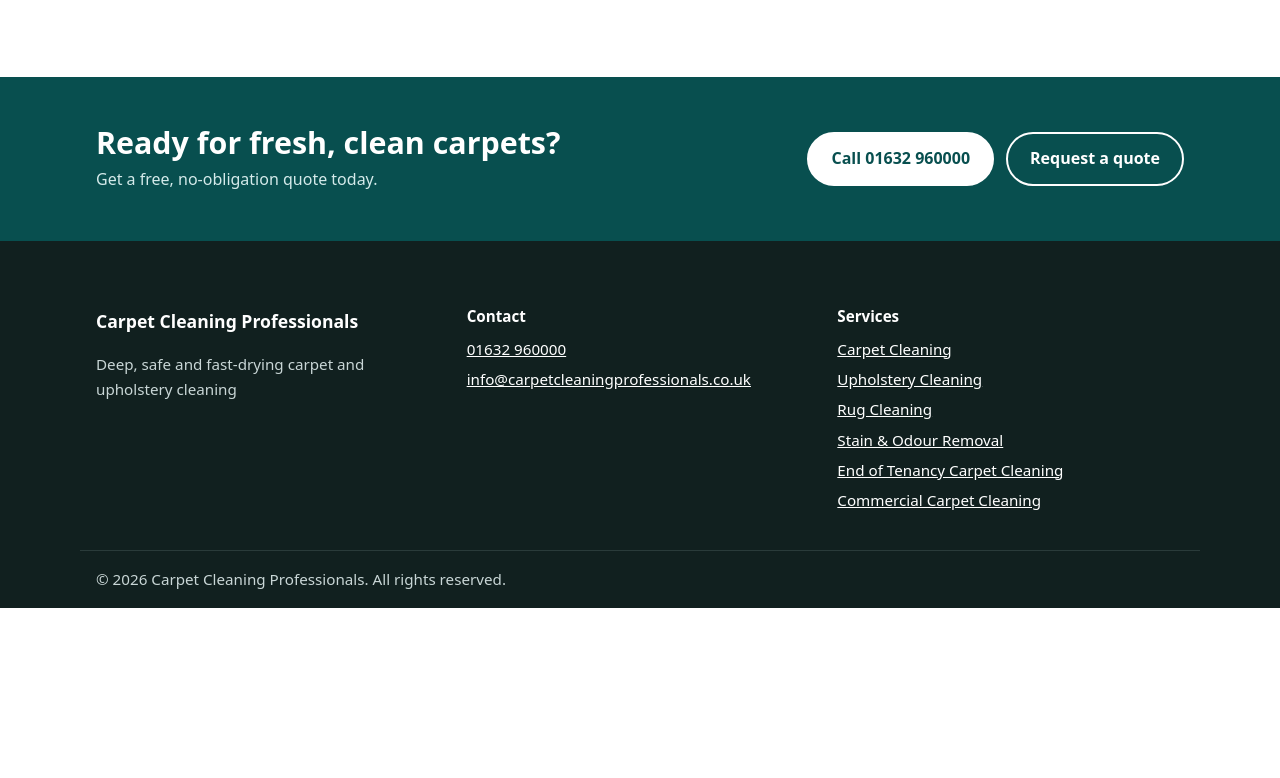
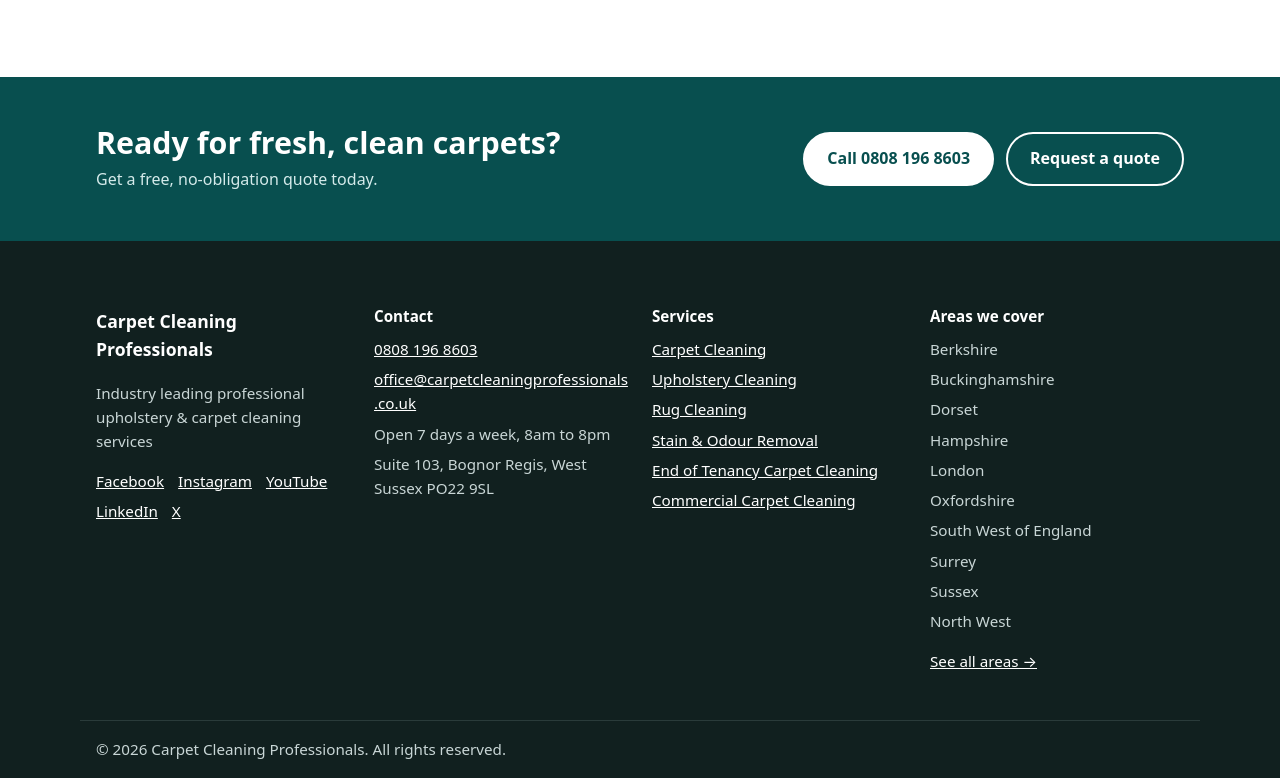
Before and after one commit to clean-aj/carpet-cleaning-professionals, an Eleventy site: page src/content/pages/blog.md in a window 1280 px wide. Shown: the part 695-1473 px from the top of the page. Before the commit the page ends 1303 px from the top, so only its background shows below. Built offline with nearby package versions, Linux system fonts and the light colour scheme; Eleventy itself is replaced by a stand-in of ours; files that its build step writes are made by us from their sources.

Commit message:
Add real business details, service areas, opening hours, logo and social links
Co-Authored-By: Claude Opus 5.5 <noreply@anthropic.com>
Claude-Session: https://claude.ai/code/session_01HcsMWX8vXi4Tnpb6pxRqFQ

```diff
--- a/eleventy.config.js
+++ b/eleventy.config.js
@@ -42,6 +42,8 @@ export default function (eleventyConfig) {
     const businessId = absolute("/#business");
     const address = site.address || {};
     const sameAs = Object.values(site.social || {}).filter(Boolean);
+    const regions = (site.areasServed || []).map((a) => a.region).filter(Boolean);
+    const towns = [...new Set((site.areasServed || []).flatMap((a) => a.towns || []))];
 
     const business = {
       "@type": "LocalBusiness",
@@ -63,7 +65,7 @@ export default function (eleventyConfig) {
           addressCountry: "GB",
         },
       }),
-      ...(site.areasServed?.length && { areaServed: site.areasServed.map((name) => ({ "@type": "Place", name })) }),
+      ...(towns.length && { areaServed: towns.map((name) => ({ "@type": "City", name })) }),
       ...(site.openingHours && { openingHours: site.openingHours }),
       ...(sameAs.length && { sameAs }),
     };
@@ -90,7 +92,7 @@ export default function (eleventyConfig) {
         description,
         url,
         provider: { "@id": businessId },
-        ...(site.areasServed?.length && { areaServed: site.areasServed }),
+        ...(regions.length && { areaServed: regions.map((name) => ({ "@type": "AdministrativeArea", name })) }),
       });
     }
 
--- a/src/_data/site.json
+++ b/src/_data/site.json
@@ -1,32 +1,242 @@
 {
   "name": "Carpet Cleaning Professionals",
   "url": "https://carpetcleaningprofessionals.co.uk",
-  "tagline": "Deep, safe and fast-drying carpet and upholstery cleaning",
-  "defaultDescription": "Professional carpet, rug and upholstery cleaning for homes and businesses. Deep cleaning, stain and odour removal, fast drying times and fully insured technicians.",
-  "phone": "01632 960000",
-  "email": "info@carpetcleaningprofessionals.co.uk",
+  "tagline": "Industry leading professional upholstery & carpet cleaning services",
+  "defaultDescription": "Professional carpet & upholstery cleaning across London, Surrey, Sussex, Hampshire & the South. Open 7 days, 8am–8pm. Call 0808 196 8603 for a free quote.",
+  "phone": "0808 196 8603",
+  "email": "office@carpetcleaningprofessionals.co.uk",
   "address": {
-    "street": "",
-    "town": "",
-    "county": "",
-    "postcode": ""
+    "street": "Suite 103",
+    "town": "Bognor Regis",
+    "county": "West Sussex",
+    "postcode": "PO22 9SL"
   },
-  "areasServed": [],
-  "openingHours": "",
-  "openingHoursText": "",
+  "areasServed": [
+    {
+      "region": "Berkshire",
+      "towns": [
+        "Abingdon",
+        "Ascot",
+        "Bracknell",
+        "Maidenhead",
+        "Newbury",
+        "Reading",
+        "Sandhurst",
+        "Slough",
+        "Windsor",
+        "Wokingham"
+      ]
+    },
+    {
+      "region": "Buckinghamshire",
+      "towns": [
+        "Aylesbury",
+        "Beaconsfield",
+        "High Wycombe",
+        "Marlow",
+        "Wendover"
+      ]
+    },
+    {
+      "region": "Dorset",
+      "towns": [
+        "Bournemouth",
+        "Christchurch",
+        "Dorchester",
+        "Poole",
+        "Ringwood"
+      ]
+    },
+    {
+      "region": "Hampshire",
+      "towns": [
+        "Aldershot",
+        "Andover",
+        "Basingstoke",
+        "Bordon",
+        "Eastleigh",
+        "Fareham",
+        "Farnborough",
+        "Fleet",
+        "Gosport",
+        "Havant",
+        "Hedge End",
+        "Portsmouth",
+        "Romsey",
+        "Salisbury",
+        "Southampton",
+        "Totton",
+        "Waterlooville",
+        "Winchester"
+      ]
+    },
+    {
+      "region": "London",
+      "towns": [
+        "Barking",
+        "Barnet",
+        "Bexley",
+        "Brent",
+        "Bromley",
+        "Camden",
+        "Chelsea",
+        "Coulsdon",
+        "Croydon",
+        "Ealing",
+        "Earls Court",
+        "Enfield",
+        "Feltham",
+        "Fulham",
+        "Gerrards Cross",
+        "Greenwich",
+        "Hackney",
+        "Hammersmith",
+        "Haringey",
+        "Harlington",
+        "Harrow",
+        "Havering",
+        "Hayes",
+        "Hillingdon",
+        "Hounslow",
+        "Islington",
+        "Kensington",
+        "Kingston Upon Thames",
+        "Lambeth",
+        "Lewisham",
+        "London",
+        "Merton",
+        "Mitcham",
+        "New Malden",
+        "Newham",
+        "Northwood",
+        "Paddington",
+        "Pinner",
+        "Redbridge",
+        "Richmond",
+        "Rickmansworth",
+        "Ruislip",
+        "Southwark",
+        "Sutton",
+        "Surbiton",
+        "Teddington",
+        "Tower Hamlets",
+        "Twickenham",
+        "Uxbridge",
+        "Wandsworth",
+        "Watford",
+        "Westminster",
+        "Wimbledon"
+      ]
+    },
+    {
+      "region": "Oxfordshire",
+      "towns": [
+        "Henley",
+        "Oxford"
+      ]
+    },
+    {
+      "region": "South West of England",
+      "towns": [
+        "Bath",
+        "Bristol",
+        "Cardiff",
+        "Cheltenham",
+        "Chippenham",
+        "Cirencester",
+        "Dorchester",
+        "Frome",
+        "Gloucester",
+        "Portishead",
+        "Trowbridge",
+        "Swindon",
+        "Weston-Super-Mare"
+      ]
+    },
+    {
+      "region": "Surrey",
+      "towns": [
+        "Bagshot",
+        "Camberley",
+        "Chertsey",
+        "Chessington",
+        "Cobham",
+        "Dorking",
+        "Epsom",
+        "Esher",
+        "Farnham",
+        "Godalming",
+        "Guildford",
+        "Hindhead",
+        "Leatherhead",
+        "Oxshott",
+        "Redhill",
+        "Reigate",
+        "Shepperton",
+        "Staines",
+        "Sunbury",
+        "Surrey",
+        "Virginia Water",
+        "Walton-on-Thames",
+        "West Molesey",
+        "Weybridge",
+        "Woking"
+      ]
+    },
+    {
+      "region": "Sussex",
+      "towns": [
+        "Arundel",
+        "Bognor Regis",
+        "Brighton",
+        "Chichester",
+        "Crawley",
+        "Eastbourne",
+        "Horsham",
+        "Hove",
+        "Worthing"
+      ]
+    },
+    {
+      "region": "North West",
+      "towns": [
+        "Manchester"
+      ]
+    }
+  ],
+  "openingHours": "Mo-Su 08:00-20:00",
+  "openingHoursText": "Open 7 days a week, 8am to 8pm",
   "priceRange": "££",
-  "logo": "",
+  "logo": "https://carpetcleaningprofessionals.co.uk/wp-content/uploads/2021/03/Logo-C.svg",
   "formAction": "",
   "social": {
-    "facebook": "",
-    "instagram": "",
+    "facebook": "https://www.facebook.com/carpetcleaningprosuk",
+    "instagram": "https://www.instagram.com/carpetcleaning.pros/",
+    "youtube": "https://www.youtube.com/channel/UCyzQyiLoyLQj8wyM6eaWD1g",
+    "linkedin": "https://www.linkedin.com/company/carpet-cleaning-pros/about/",
+    "x": "https://x.com/carpetprosuk",
     "google": ""
   },
   "nav": [
-    { "label": "Home", "url": "/" },
-    { "label": "Services", "url": "/services/" },
-    { "label": "About", "url": "/about/" },
-    { "label": "Blog", "url": "/blog/" },
-    { "label": "Contact", "url": "/contact/" }
+    {
+      "label": "Home",
+      "url": "/"
+    },
+    {
+      "label": "Services",
+      "url": "/services/"
+    },
+    {
+      "label": "About",
+      "url": "/about/"
+    },
+    {
+      "label": "Blog",
+      "url": "/blog/"
+    },
+    {
+      "label": "Contact",
+      "url": "/contact/"
+    }
   ]
 }
--- a/src/_includes/partials/footer.njk
+++ b/src/_includes/partials/footer.njk
@@ -3,6 +3,7 @@
     <div>
       <p class="footer-name">{{ site.name }}</p>
       <p>{{ site.tagline }}</p>
+      {% include "partials/social.njk" %}
     </div>
     <div>
       <p class="footer-heading">Contact</p>
@@ -10,7 +11,7 @@
         {%- if site.phone %}<li><a href="{{ site.phone | telLink }}">{{ site.phone }}</a></li>{% endif %}
         {%- if site.email %}<li><a href="mailto:{{ site.email }}">{{ site.email }}</a></li>{% endif %}
         {%- if site.openingHoursText %}<li>{{ site.openingHoursText }}</li>{% endif %}
-        {%- if site.address.street %}<li>{{ site.address.street }}, {{ site.address.town }} {{ site.address.postcode }}</li>{% endif %}
+        {%- if site.address.street %}<li>{{ site.address.street }}, {{ site.address.town }}, {{ site.address.county }} {{ site.address.postcode }}</li>{% endif %}
       </ul>
     </div>
     <div>
@@ -22,7 +23,10 @@
     {%- if site.areasServed.length %}
     <div>
       <p class="footer-heading">Areas we cover</p>
-      <p>{{ site.areasServed | join(", ") }}</p>
+      <ul class="plain">
+        {%- for a in site.areasServed %}<li>{{ a.region }}</li>{% endfor %}
+      </ul>
+      <p><a href="/contact/#areas">See all areas →</a></p>
     </div>
     {%- endif %}
   </div>
--- /dev/null
+++ b/src/_includes/partials/social.njk
@@ -0,0 +1,6 @@
+{%- set labels = { facebook: "Facebook", instagram: "Instagram", youtube: "YouTube", linkedin: "LinkedIn", x: "X", google: "Google" } %}
+<ul class="social">
+  {%- for key, url in site.social %}{% if url %}
+  <li><a href="{{ url }}" rel="noopener" target="_blank">{{ labels[key] or key }}</a></li>
+  {%- endif %}{% endfor %}
+</ul>
--- a/src/assets/styles.css
+++ b/src/assets/styles.css
@@ -97,6 +97,14 @@ h3 { font-size: 1.2rem; }
 .plain { list-style: none; padding: 0; margin: 0; }
 .plain li { margin-bottom: 6px; }
 
+/* Areas & social */
+.areas { margin-top: 48px; }
+.areas-grid { display: grid; gap: 8px 32px; grid-template-columns: repeat(auto-fill, minmax(260px, 1fr)); }
+.areas-grid h3 { margin: 16px 0 4px; color: var(--brand); }
+.areas-grid p { margin: 0; color: var(--muted); }
+.social { list-style: none; padding: 0; margin: 12px 0 0; display: flex; flex-wrap: wrap; gap: 6px 14px; }
+.logo img { display: block; height: 44px; width: auto; }
+
 /* CTA */
 .cta { background: var(--brand-dark); color: #fff; padding: 48px 0; }
 .cta-inner { display: flex; flex-wrap: wrap; align-items: center; justify-content: space-between; gap: 20px; }
@@ -108,7 +116,7 @@ h3 { font-size: 1.2rem; }
 .back { margin-top: 32px; }
 
 /* Footer */
-.site-footer { background: #11201f; color: #c9d6d6; padding: 48px 0 0; font-size: .95rem; }
+.site-footer { overflow-wrap: anywhere; background: #11201f; color: #c9d6d6; padding: 48px 0 0; font-size: .95rem; }
 .site-footer a { color: #fff; }
 .footer-grid { display: grid; gap: 24px; grid-template-columns: repeat(auto-fit, minmax(200px, 1fr)); }
 .footer-name { font-weight: 800; color: #fff; font-size: 1.1rem; }
--- a/src/content/home.md
+++ b/src/content/home.md
@@ -1,7 +1,7 @@
 ---
 title: Home
-metaTitle: Carpet Cleaning Professionals | Carpet, Rug & Upholstery Cleaning
-description: Professional carpet, rug and upholstery cleaning for homes and businesses. Deep cleaning, stain and odour removal and fast drying times. Free quotes.
+metaTitle: Carpet & Upholstery Cleaning | Carpet Cleaning Professionals
+description: Professional carpet & upholstery cleaning across London, Surrey, Sussex, Hampshire & the South. Open 7 days, 8am–8pm. Call 0808 196 8603 for a free quote.
 heading: Professional carpet cleaning that brings your carpets back to life
 intro: Deep, safe and fast-drying carpet, rug and upholstery cleaning for homes, landlords and businesses.
 highlights:
@@ -9,6 +9,7 @@ highlights:
   - Fully insured technicians
   - Pet and child safe solutions
   - Fast drying times
+  - Open 7 days, 8am to 8pm
 featuresHeading: Why choose Carpet Cleaning Professionals
 features:
   - title: Deep clean, not a surface clean
```
Also changed, not shown: src/_includes/partials/contact.njk (+14 -1 lines), .pages.yml.
